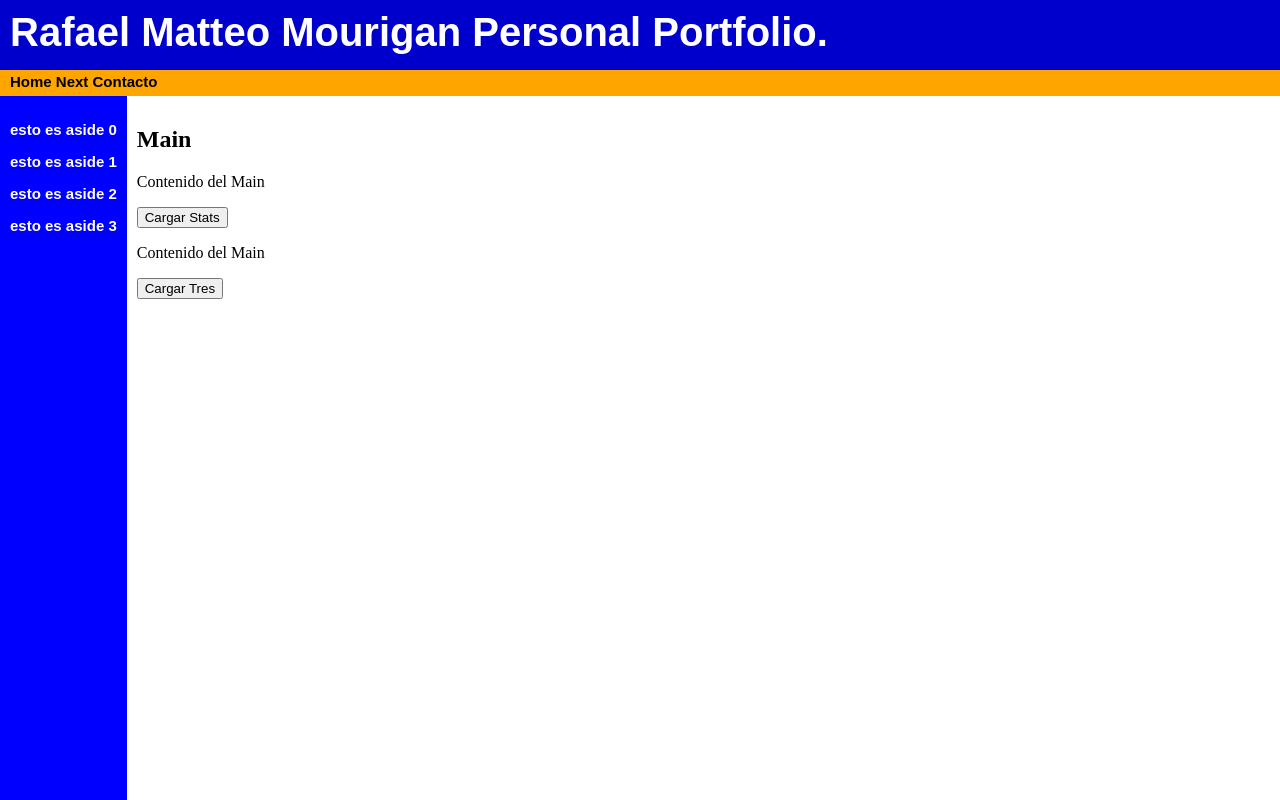
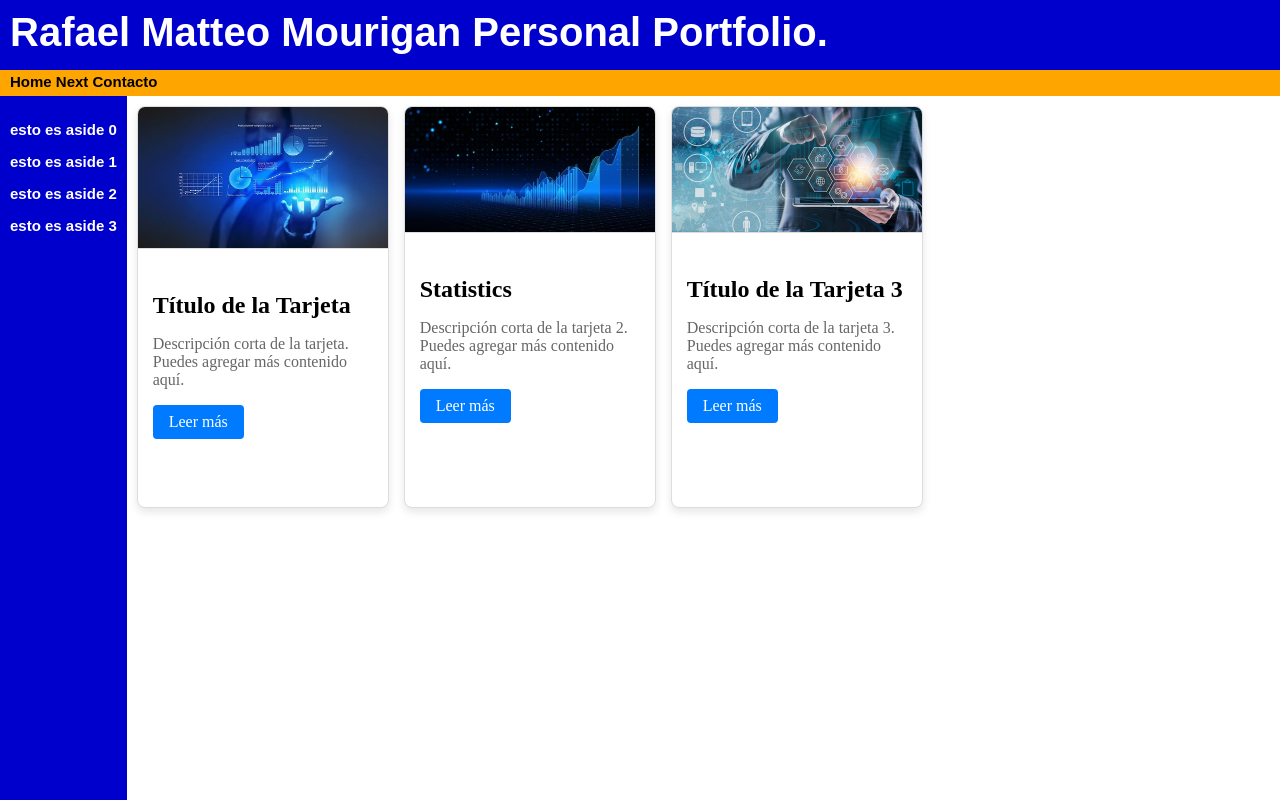
Before and after one commit to RafaelMatteo/RafaelMatteo.github.io, a plain HTML site: page index.html in a window 1280 px wide. Drawn offline with Linux system fonts and the light colour scheme.

Commit message:
Se agregan imagenes y tarjetas en el main

```diff
--- /dev/null
+++ b/css/card.css
@@ -0,0 +1,47 @@
+body {
+    font-family: Arial, sans-serif;
+    margin: 0;
+    padding: 0;
+    display: flex;
+    justify-content: center;
+    align-items: center;
+    height: 100vh;
+    background-color: #f0f0f0;
+}
+
+.card {
+    width: 300px;
+    border: 1px solid #ddd;
+    border-radius: 8px;
+    overflow: hidden;
+    box-shadow: 0 4px 8px rgba(0, 0, 0, 0.1);
+    background-color: #fff;
+}
+
+.card img {
+    width: 100%;
+    height: auto;
+    border-bottom: 1px solid #ddd;
+}
+
+.card-body {
+    padding: 15px;
+}
+
+.card-title {
+    font-size: 1.5em;
+    margin-bottom: 10px;
+}
+
+.card-text {
+    color: #666;
+}
+
+.btn {
+    display: inline-block;
+    padding: 8px 16px;
+    text-decoration: none;
+    background-color: #007bff;
+    color: #fff;
+    border-radius: 4px;
+}
--- a/css/styles.css
+++ b/css/styles.css
@@ -30,11 +30,18 @@ body {
 
   aside {
 	padding: 10px;
-	background-color: blue;
+	background-color: #0000cd;
 
   }
 
   main {
+
+	margin: 0;
+    padding: 0;
+    display: flex;
+    /* justify-content: center; */
+    /* align-items: center; */
+
 	padding: 10px;
 	overflow-y: auto;
   }
@@ -45,3 +52,103 @@ body {
 	font-size: 15px;
 	color: #fff;
   }
+
+
+  /* Estilo de las tarjetas */
+
+.card-container {
+    display: flex;
+}
+
+.card {
+    width: 250px; /* Ajusta según sea necesario */
+	height: 400px;
+    margin-right: 15px; /* Espacio entre tarjetas */
+    border: 1px solid #ddd;
+    border-radius: 8px;
+    overflow: hidden;
+    box-shadow: 0 4px 8px rgba(0, 0, 0, 0.1);
+    background-color: #fff;
+}
+
+.card:last-child {
+    margin-right: 0; /* Elimina el espacio a la derecha de la última tarjeta */
+}
+
+.card img {
+    width: 100%;
+    height: auto;
+    border-bottom: 1px solid #ddd;
+}
+
+.card-body {
+    padding: 15px;
+}
+
+.card-title {
+    font-size: 1.5em;
+    margin-bottom: 10px;
+}
+
+.card-text {
+    color: #666;
+}
+
+.btn {
+    display: inline-block;
+    padding: 8px 16px;
+    text-decoration: none;
+    background-color: #007bff;
+    color: #fff;
+    border-radius: 4px;
+}
+
+
+/*
+
+.card-container {
+    display: flex;
+    justify-content: space-between;
+    max-width: 900px; /* Ajusta según sea necesario
+
+}
+
+
+.card {
+    width: 300px;
+    border: 1px solid #ddd;
+    border-radius: 8px;
+    overflow: hidden;
+    box-shadow: 0 4px 8px rgba(0, 0, 0, 0.1);
+    background-color: #fff;
+}
+
+.card img {
+    width: 100%;
+    height: auto;
+    border-bottom: 1px solid #ddd;
+}
+
+.card-body {
+    padding: 15px;
+}
+
+.card-title {
+    font-size: 1.5em;
+    margin-bottom: 10px;
+}
+
+.card-text {
+    color: #666;
+}
+
+.btn {
+    display: inline-block;
+    padding: 8px 16px;
+    text-decoration: none;
+    background-color: #007bff;
+    color: #fff;
+    border-radius: 4px;
+}
+
+*/
--- a/index.html
+++ b/index.html
@@ -8,6 +8,7 @@
     </title>
     <script src="./javascript/scripts.js"></script>
     <link rel="stylesheet" type="text/css" href="./css/styles.css">
+    <!-- <link rel="stylesheet" type="text/css" href="./css/card.css"> -->
   </head>
 
   <body>
@@ -39,13 +40,46 @@
 
     <main id="main">
 
-      <h2>Main</h2>
+      <!-- <h2>Main</h2>
       <p>Contenido del Main</p>
       <button onclick="cargarOtraPagina('statistics.html')">Cargar Stats</button>
 
       <p>Contenido del Main</p>
       <button onclick="cargarOtraPagina('tres.html')">Cargar Tres</button>
 
+      <pre> </pre>
+
+      -->
+
+      <div class="card">
+        <img src="./images/busin_anal.avif" alt="Imagen de la tarjeta">
+        <div class="card-body">
+            <h3 class="card-title">Título de la Tarjeta</h3>
+            <p class="card-text">Descripción corta de la tarjeta. Puedes agregar más contenido aquí.</p>
+            <a href="#" class="btn">Leer más</a>
+        </div>
+      </div>
+
+      <div class="card">
+          <img src="./images/stats.avif" alt="Imagen de la tarjeta 2">
+          <div class="card-body">
+              <h3 class="card-title">Statistics</h3>
+              <p class="card-text">Descripción corta de la tarjeta 2. Puedes agregar más contenido aquí.</p>
+              <a href="#" class="btn" onclick="cargarOtraPagina('statistics.html')">Leer más</a>
+          </div>
+      </div>
+
+      <div class="card">
+          <img src="./images/data_analytics.jpeg" alt="Imagen de la tarjeta 3">
+          <div class="card-body">
+              <h3 class="card-title">Título de la Tarjeta 3</h3>
+              <p class="card-text">Descripción corta de la tarjeta 3. Puedes agregar más contenido aquí.</p>
+              <a href="#" class="btn">Leer más</a>
+          </div>
+      </div>
+
+    </div>
+
     </main>
 
   </body>
```
Also changed, not shown: images/busin_anal.avif (added), images/data_analytics.jpeg (added), images/deep_learn.jpg (added), images/developing.avif (added), images/stats.avif (added), images/stats.jpg (added).
